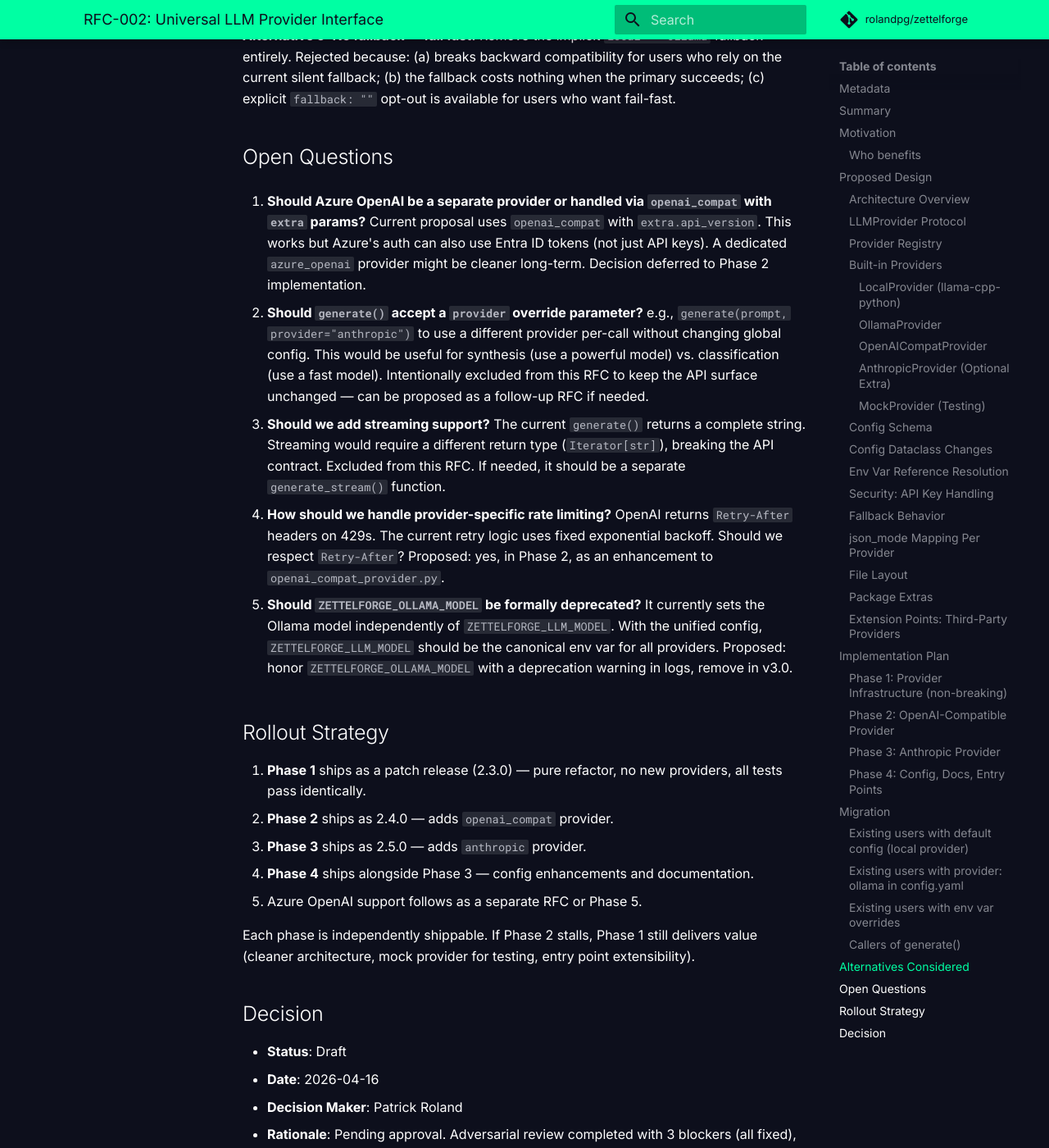
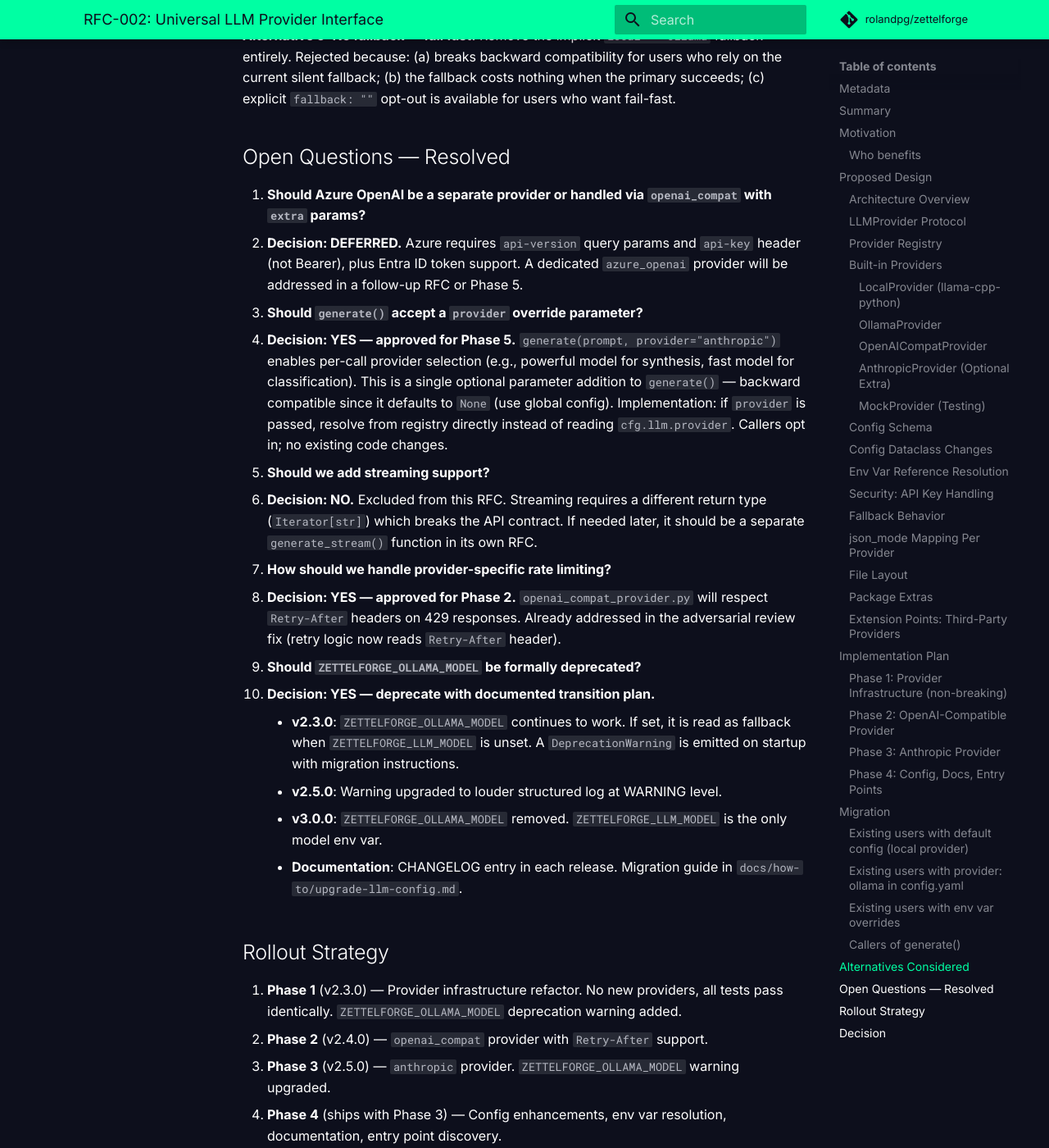
Before and after one commit to rolandpg/zettelforge, an MkDocs documentation site: the page built from docs/rfcs/RFC-002-universal-llm-provider.md, in a window 1280 px wide and 1400 px high, scrolled down 18313 px. Shown: the whole window at 82% size. Built offline with MkDocs 1.6.1 and Material for MkDocs 9.7.7, drawn with Linux system fonts in a browser that asks for light colours; comment, search, counter and statistics services are not loaded; some of the changed text lies outside the part shown.

Commit message:
docs: resolve RFC-002 open questions — status Accepted
Open questions resolved per Patrick's decisions:
- Azure OpenAI: deferred to follow-up RFC
- Per-call provider override: approved for Phase 5
- Streaming: excluded
- Retry-After: approved for Phase 2 (already implemented)
- ZETTELFORGE_OLLAMA_MODEL: deprecated with 3-version transition
  (v2.3 warning, v2.5 louder, v3.0 removed)

RFC status changed from Draft to Accepted.

Co-Authored-By: Claude Opus 4.6 (1M context) <noreply@anthropic.com>

```diff
--- a/docs/rfcs/RFC-002-universal-llm-provider.md
+++ b/docs/rfcs/RFC-002-universal-llm-provider.md
@@ -817,31 +817,40 @@ New env vars added:
 
 **Alternative 5: No fallback — fail fast.** Remove the implicit `local -> ollama` fallback entirely. Rejected because: (a) breaks backward compatibility for users who rely on the current silent fallback; (b) the fallback costs nothing when the primary succeeds; (c) explicit `fallback: ""` opt-out is available for users who want fail-fast.
 
-## Open Questions
+## Open Questions — Resolved
 
-1. **Should Azure OpenAI be a separate provider or handled via `openai_compat` with `extra` params?** Current proposal uses `openai_compat` with `extra.api_version`. This works but Azure's auth can also use Entra ID tokens (not just API keys). A dedicated `azure_openai` provider might be cleaner long-term. Decision deferred to Phase 2 implementation.
+1. **Should Azure OpenAI be a separate provider or handled via `openai_compat` with `extra` params?**
+   - **Decision: DEFERRED.** Azure requires `api-version` query params and `api-key` header (not Bearer), plus Entra ID token support. A dedicated `azure_openai` provider will be addressed in a follow-up RFC or Phase 5.
 
-2. **Should `generate()` accept a `provider` override parameter?** e.g., `generate(prompt, provider="anthropic")` to use a different provider per-call without changing global config. This would be useful for synthesis (use a powerful model) vs. classification (use a fast model). Intentionally excluded from this RFC to keep the API surface unchanged — can be proposed as a follow-up RFC if needed.
+2. **Should `generate()` accept a `provider` override parameter?**
+   - **Decision: YES — approved for Phase 5.** `generate(prompt, provider="anthropic")` enables per-call provider selection (e.g., powerful model for synthesis, fast model for classification). This is a single optional parameter addition to `generate()` — backward compatible since it defaults to `None` (use global config). Implementation: if `provider` is passed, resolve from registry directly instead of reading `cfg.llm.provider`. Callers opt in; no existing code changes.
 
-3. **Should we add streaming support?** The current `generate()` returns a complete string. Streaming would require a different return type (`Iterator[str]`), breaking the API contract. Excluded from this RFC. If needed, it should be a separate `generate_stream()` function.
+3. **Should we add streaming support?**
+   - **Decision: NO.** Excluded from this RFC. Streaming requires a different return type (`Iterator[str]`) which breaks the API contract. If needed later, it should be a separate `generate_stream()` function in its own RFC.
 
-4. **How should we handle provider-specific rate limiting?** OpenAI returns `Retry-After` headers on 429s. The current retry logic uses fixed exponential backoff. Should we respect `Retry-After`? Proposed: yes, in Phase 2, as an enhancement to `openai_compat_provider.py`.
+4. **How should we handle provider-specific rate limiting?**
+   - **Decision: YES — approved for Phase 2.** `openai_compat_provider.py` will respect `Retry-After` headers on 429 responses. Already addressed in the adversarial review fix (retry logic now reads `Retry-After` header).
 
-5. **Should `ZETTELFORGE_OLLAMA_MODEL` be formally deprecated?** It currently sets the Ollama model independently of `ZETTELFORGE_LLM_MODEL`. With the unified config, `ZETTELFORGE_LLM_MODEL` should be the canonical env var for all providers. Proposed: honor `ZETTELFORGE_OLLAMA_MODEL` with a deprecation warning in logs, remove in v3.0.
+5. **Should `ZETTELFORGE_OLLAMA_MODEL` be formally deprecated?**
+   - **Decision: YES — deprecate with documented transition plan.**
+     - **v2.3.0**: `ZETTELFORGE_OLLAMA_MODEL` continues to work. If set, it is read as fallback when `ZETTELFORGE_LLM_MODEL` is unset. A `DeprecationWarning` is emitted on startup with migration instructions.
+     - **v2.5.0**: Warning upgraded to louder structured log at WARNING level.
+     - **v3.0.0**: `ZETTELFORGE_OLLAMA_MODEL` removed. `ZETTELFORGE_LLM_MODEL` is the only model env var.
+     - **Documentation**: CHANGELOG entry in each release. Migration guide in `docs/how-to/upgrade-llm-config.md`.
 
 ## Rollout Strategy
 
-1. **Phase 1** ships as a patch release (2.3.0) — pure refactor, no new providers, all tests pass identically.
-2. **Phase 2** ships as 2.4.0 — adds `openai_compat` provider.
-3. **Phase 3** ships as 2.5.0 — adds `anthropic` provider.
-4. **Phase 4** ships alongside Phase 3 — config enhancements and documentation.
-5. Azure OpenAI support follows as a separate RFC or Phase 5.
+1. **Phase 1** (v2.3.0) — Provider infrastructure refactor. No new providers, all tests pass identically. `ZETTELFORGE_OLLAMA_MODEL` deprecation warning added.
+2. **Phase 2** (v2.4.0) — `openai_compat` provider with `Retry-After` support.
+3. **Phase 3** (v2.5.0) — `anthropic` provider. `ZETTELFORGE_OLLAMA_MODEL` warning upgraded.
+4. **Phase 4** (ships with Phase 3) — Config enhancements, env var resolution, documentation, entry point discovery.
+5. **Phase 5** (v2.6.0) — Per-call `provider` override parameter on `generate()`. Azure OpenAI provider (separate RFC or inline).
 
 Each phase is independently shippable. If Phase 2 stalls, Phase 1 still delivers value (cleaner architecture, mock provider for testing, entry point extensibility).
 
 ## Decision
 
-- **Status**: Draft
+- **Status**: Accepted
 - **Date**: 2026-04-16
 - **Decision Maker**: Patrick Roland
-- **Rationale**: Pending approval. Adversarial review completed with 3 blockers (all fixed), 7 warnings (6 addressed, Azure deferred to follow-up), 5 nits (3 fixed).
+- **Rationale**: Adversarial review completed with 3 blockers (all fixed), 7 warnings (6 addressed, Azure deferred to follow-up), 5 nits (3 fixed). Open questions resolved: Azure deferred, per-call provider override approved for Phase 5, streaming excluded, Retry-After approved for Phase 2, ZETTELFORGE_OLLAMA_MODEL deprecated with 3-version transition plan.
```
